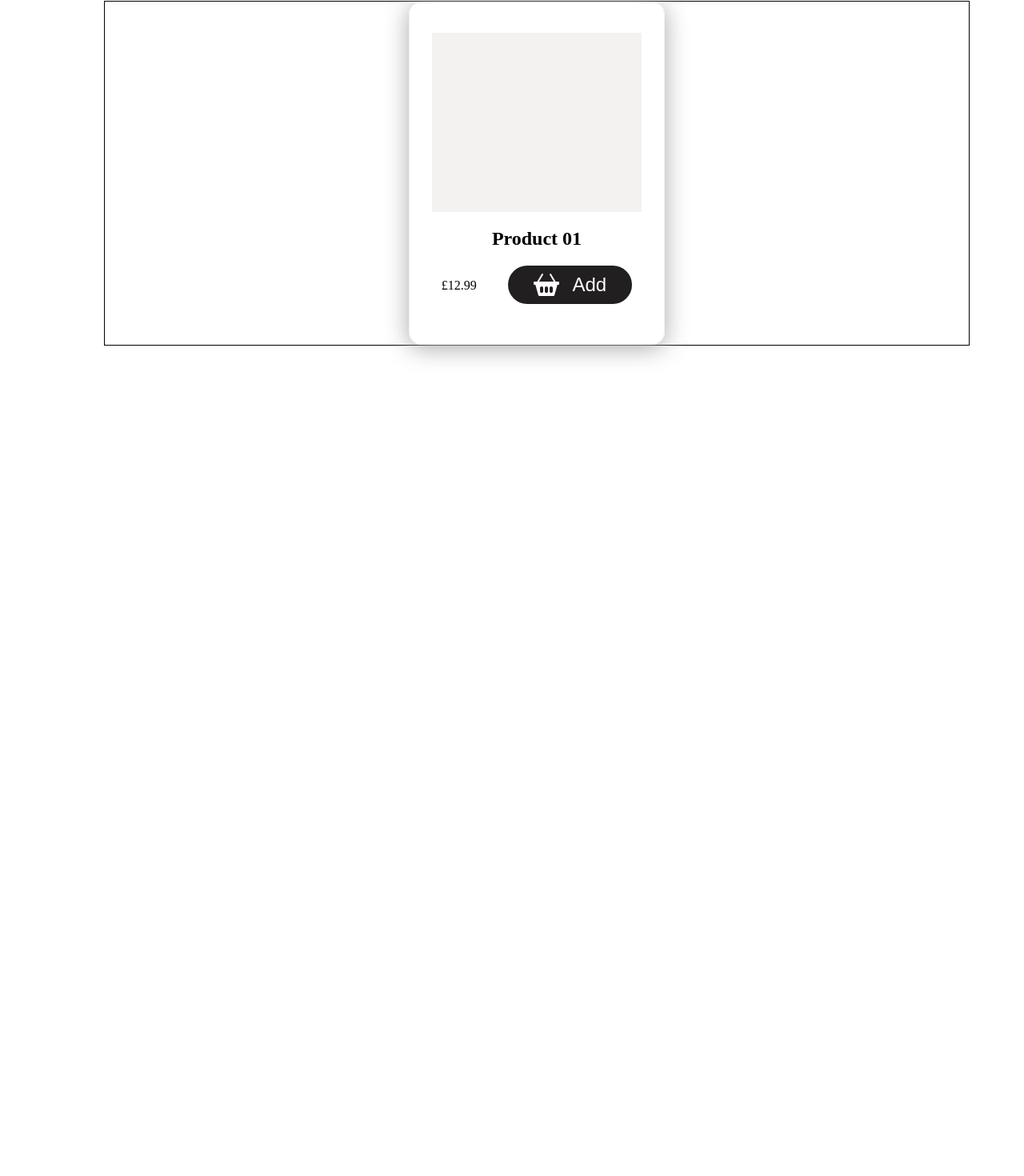
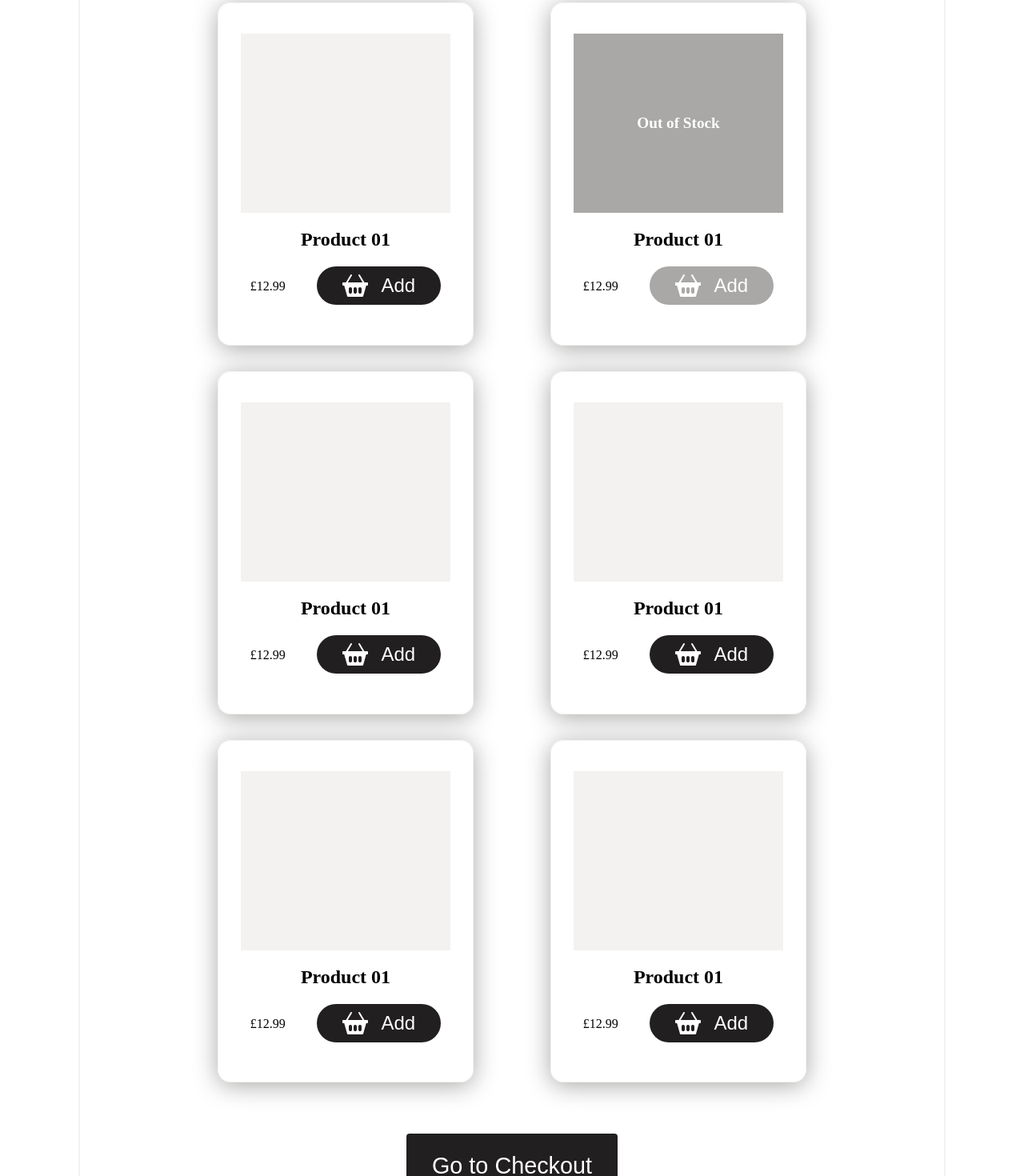
Before and after one commit to Letwah/4Screen, a React (Vite) app: page /checkout in a window 1280 px wide. Shown: the part 183-1653 px from the top of the page at 80% size. Before the commit the page ends 800 px from the top, so only its background shows below. Built offline with nearby package versions, Linux system fonts and the light colour scheme.

Commit message:
Checkout page and card comp

```diff
--- a/src/App.css
+++ b/src/App.css
@@ -1,8 +1,9 @@
 #root {
-  max-width: 1020px;
+  max-width: 1080px;
   margin: 0 auto;
-  padding: 2rem;
+
   text-align: center;
+  border: 2px solid #f3f2f0;
 }
 
 .logo {
--- a/src/App.jsx
+++ b/src/App.jsx
@@ -27,6 +27,7 @@ const App = () => {
     <>
       <div className="App">
         <Header />
+        <div className="appCont">
           <Routes>
             <Route path="/" element={<Basket />} />
             <Route path="/checkout" element={<Checkout />} />
@@ -34,6 +35,7 @@ const App = () => {
             <Route path="/vending2" element={<Vending2 />} />
           </Routes>
         </div>
+      </div>
     </>
   );
 };
--- a/src/components/Header.jsx
+++ b/src/components/Header.jsx
@@ -8,7 +8,8 @@ const Header = () => {
     <nav>
       <div className="logo">
         <Link to="/">
-          <h1>Colette Smith</h1>
+          <img src=""></img>
+          <h1>aeguana</h1>
         </Link>
       </div>
     </nav>
--- /dev/null
+++ b/src/components/ProductCard.jsx
@@ -0,0 +1,37 @@
+import React from "react";
+import { useDispatch } from "react-redux";
+import { addToCart } from "../features/appSlice";
+
+const ProductCard = ({ title, price, buttonText, iconSrc, inStock }) => {
+  const dispatch = useDispatch();
+
+  const handleAddToCart = () => {
+    if (inStock) {
+      dispatch(addToCart({ title, price }));
+    }
+  };
+
+  return (
+    <div className={`card ${!inStock && "outOfStock"}`}>
+      <div className="imagePlaceholder">
+        {!inStock && <div className="outOfStockOverlay">Out of Stock</div>}
+      </div>
+      <div className="productTitle">
+        <h2>{title}</h2>
+      </div>
+      <div className="priceCTA">
+        <p>{price}</p>
+        <button
+          className={`addDefault  ${!inStock && "outOfStockButton"}`}
+          onClick={handleAddToCart}
+          disabled={!inStock}
+        >
+          <img src={iconSrc} className="icon" alt="Basket Icon" />
+          <p>{buttonText}</p>
+        </button>
+      </div>
+    </div>
+  );
+};
+
+export default ProductCard;
--- a/src/features/appSlice.js
+++ b/src/features/appSlice.js
@@ -3,6 +3,7 @@ import { BASKET } from "../store/types";
 
 const initialState = {
   page: BASKET,
+  cart: [], // Add a cart array to keep track of added items
 };
 
 const appSlice = createSlice({
@@ -12,10 +13,14 @@ const appSlice = createSlice({
     setPage: (state, action) => {
       state.page = action.payload;
     },
+    addToCart: (state, action) => {
+      state.cart.push(action.payload);
+    },
   },
 });
 
-export const { setPage } = appSlice.actions;
+export const { setPage, addToCart } = appSlice.actions;
 export const selectPage = (state) => state.app.page;
+export const selectCart = (state) => state.app.cart;
 
 export default appSlice.reducer;
--- a/src/pages/Basket.jsx
+++ b/src/pages/Basket.jsx
@@ -4,14 +4,7 @@ import "../styles/styles.css";
 const Basket = () => {
   return (
     <>
-      <div>
-        <p>
-          Built by
-          <a href="https://linkedIn/colette-smith" target="_blank">
-            &nbsp;Colette Smith
-          </a>
-        </p>
-      </div>
+      <div></div>
     </>
   );
 };
--- a/src/pages/Checkout.jsx
+++ b/src/pages/Checkout.jsx
@@ -1,4 +1,5 @@
 import React from "react";
+import ProductCard from "../components/ProductCard";
 import basketIcon from "../assets/bi_basket2-fill.svg";
 import "../styles/styles.css";
 
@@ -7,19 +8,53 @@ const Checkout = () => {
     <>
       <section className="contents">
         <div className="checkoutWrapper">
-          <div className="card">
-            <div className="imagePlaceholder"></div>
-            <div className="productTitle">
-              <h2>Product 01</h2>
-            </div>
-            <div className="priceCTA">
-              <p>£12.99</p>
-              <button className="addDefault">
-                <img src={basketIcon} className="icon" alt="Basket Icon" />
-                <p>Add</p>
-              </button>
-            </div>
-          </div>
+          <ProductCard
+            title="Product 01"
+            price="£12.99"
+            buttonText="Add"
+            iconSrc={basketIcon}
+            inStock={true}
+          />
+          <ProductCard
+            title="Product 01"
+            price="£12.99"
+            buttonText="Add"
+            iconSrc={basketIcon}
+            inStock={false}
+          />
+          <ProductCard
+            title="Product 01"
+            price="£12.99"
+            buttonText="Add"
+            iconSrc={basketIcon}
+            inStock={true}
+          />
+          <ProductCard
+            title="Product 01"
+            price="£12.99"
+            buttonText="Add"
+            iconSrc={basketIcon}
+            inStock={true}
+          />
+          <ProductCard
+            title="Product 01"
+            price="£12.99"
+            buttonText="Add"
+            iconSrc={basketIcon}
+            inStock={true}
+          />
+          <ProductCard
+            title="Product 01"
+            price="£12.99"
+            buttonText="Add"
+            iconSrc={basketIcon}
+            inStock={true}
+          />
+        </div>
+        <div className="bottomCTA">
+          <button className="solid" id="checkoutButton">
+            Go to Checkout
+          </button>
         </div>
       </section>
     </>
--- a/src/styles/styles.css
+++ b/src/styles/styles.css
@@ -1,3 +1,7 @@
+.appCont {
+  padding: 0 2rem 2rem 2rem;
+}
+
 button {
   display: flex;
   flex-direction: row;
@@ -22,20 +26,37 @@ button:hover {
   color: #000000;
 }
 
+button:active {
+  transform: scale(0.95); /* Scale down when pressed */
+}
+
+nav {
+  background-color: #f3f2f0;
+}
+
 .contents {
-  width: 1080px;
+  width: 100%;
   max-height: 1920px;
-  border: 1px solid #000000;
+  margin-top: 2rem;
+}
+.contents .bottomCTA {
+  display: flex;
+  flex-direction: row;
+  justify-content: center;
+  margin-top: 4rem;
+}
+.contents .bottomCTA button {
+  font-size: 1.8rem;
 }
 
 .checkoutWrapper {
   background-color: #ffffff;
-}
-
-.imagePlaceholder {
-  background-color: #f3f2f0;
-  width: 262px;
-  height: 224px;
+  display: grid;
+  grid-template-columns: repeat(2, 1fr); /* 2 columns */
+  grid-template-rows: repeat(3, 1fr); /* 3 rows */
+  gap: 2rem;
+  width: 800px;
+  margin: 0 auto;
 }
 
 .card {
@@ -49,6 +70,23 @@ button:hover {
   height: 350px;
   margin: 0 auto;
   padding: 2.4rem 1.25rem;
+}
+.card .imagePlaceholder {
+  position: relative;
+  background-color: #f3f2f0;
+  width: 262px;
+  height: 224px;
+}
+.card .imagePlaceholder .outOfStockOverlay {
+  position: absolute;
+  top: 50%;
+  left: 50%;
+  transform: translate(-50%, -50%);
+  color: #ffffff;
+  padding: 0.5rem;
+  border-radius: 0.25rem;
+  font-size: 1.2rem;
+  font-weight: bold;
 }
 .card .priceCTA {
   display: flex;
@@ -77,4 +115,31 @@ button:hover {
 }
 .card .priceCTA button.addDefault:hover .icon {
   filter: invert(1);
+}
+.card button.addDefault.outOfStock.false {
+  background-color: #a9a8a7;
+}
+.card button.addDefault.outOfStock.false p {
+  white-space: nowrap;
+}
+
+.priceCTA button.addDefault.outOfStockButton {
+  background-color: #a9a8a7;
+}
+
+.priceCTA button.addDefault.outOfStockButton:active,
+.priceCTA button.addDefault.outOfStockButton:hover {
+  background-color: #a9a8a7;
+  border: none;
+  color: #f3f2f0;
+  transform: none;
+  transition: none;
+}
+.priceCTA button.addDefault.outOfStockButton:active .icon,
+.priceCTA button.addDefault.outOfStockButton:hover .icon {
+  filter: none;
+}
+
+div.card.outOfStock div.imagePlaceholder {
+  background-color: #a9a8a7;
 }/*# sourceMappingURL=styles.css.map */
--- a/src/styles/styles.scss
+++ b/src/styles/styles.scss
@@ -12,9 +12,14 @@ $color-light: #ffffff;
 $color-alt: #d75536;
 $btn-padding: 1rem 2rem;
 
+.appCont {
+  padding: 0 2rem 2rem 2rem;
+}
+
 button {
   display: flex;
   flex-direction: row;
+
   align-items: center;
   justify-content: space-between;
   padding: $btn-padding;
@@ -35,19 +40,39 @@ button:hover {
   color: $color;
 }
 
+button:active {
+  transform: scale(0.95); /* Scale down when pressed */
+}
+
+nav {
+  background-color: $background-color-alt;
+}
+
 .contents {
-  width: 1080px;
+  width: 100%;
   max-height: 1920px;
-  border: 1px solid $color;
+  margin-top: 2rem;
+
+  .bottomCTA {
+    display: flex;
+    flex-direction: row;
+    justify-content: center;
+    margin-top: 4rem;
+    button {
+      font-size: 1.8rem;
+    }
+  }
 }
+
 .checkoutWrapper {
   background-color: $background-color;
-}
+  display: grid;
+  grid-template-columns: repeat(2, 1fr); /* 2 columns */
+  grid-template-rows: repeat(3, 1fr); /* 3 rows */
+  gap: 2rem;
+  width: 800px;
 
-.imagePlaceholder {
-  background-color: $background-color-alt;
-  width: 262px;
-  height: 224px;
+  margin: 0 auto;
 }
 
 .card {
@@ -61,6 +86,25 @@ button:hover {
   height: 350px;
   margin: 0 auto;
   padding: 2.4rem 1.25rem;
+
+  .imagePlaceholder {
+    position: relative;
+    background-color: $background-color-alt;
+    width: 262px;
+    height: 224px;
+
+    .outOfStockOverlay {
+      position: absolute;
+      top: 50%;
+      left: 50%;
+      transform: translate(-50%, -50%);
+      color: $color-light;
+      padding: 0.5rem;
+      border-radius: 0.25rem;
+      font-size: 1.2rem;
+      font-weight: bold;
+    }
+  }
 
   .priceCTA {
     display: flex;
@@ -94,4 +138,35 @@ button:hover {
       }
     }
   }
+
+  button.addDefault.outOfStock.false {
+    background-color: $out-of-stock-bg-color;
+    p {
+      white-space: nowrap;
+    }
+  }
 }
+
+//out of stock card
+.priceCTA button.addDefault.outOfStockButton {
+  background-color: $out-of-stock-bg-color;
+}
+
+.priceCTA button.addDefault.outOfStockButton:active,
+.priceCTA button.addDefault.outOfStockButton:hover {
+  background-color: $out-of-stock-bg-color;
+  border: none;
+  color: $background-color-alt;
+  transform: none;
+  transition: none;
+
+  .icon {
+    filter: none;
+  }
+}
+
+div.card.outOfStock {
+  div.imagePlaceholder {
+    background-color: $out-of-stock-bg-color;
+  }
+}
```
Also changed, not shown: 1 other file (tests, documents, lock files or other folders). Lines whose indentation alone changed are shown as unchanged.
